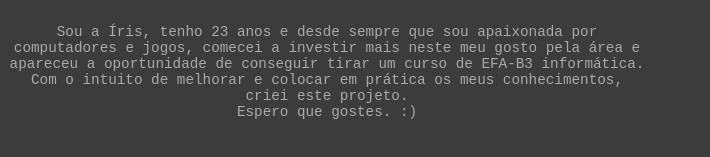
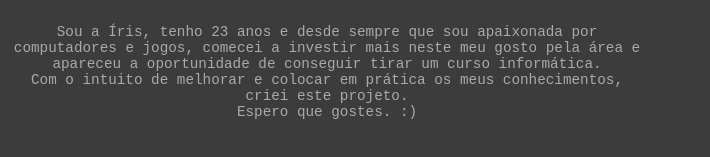
Before and after one commit to boring1hobby/boring1hobby.github.io, a plain HTML site: page index.html in a window 1280 px wide. Shown: the part 521-678 px from the top of the page, 0-710 px from the left. Drawn offline with Linux system fonts and the light colour scheme.

Commit message:
first project

```diff
--- a/index.html
+++ b/index.html
@@ -56,7 +56,7 @@
                     <h4 class="text">Hey there!<br>Welcome the boring1hobby!</h4>
                     <h4 class="text1">Sou a Íris, tenho 23 anos e desde sempre que sou apaixonada por computadores e
                         jogos, comecei a investir mais neste meu gosto pela área e apareceu a oportunidade de conseguir
-                        tirar um curso de EFA-B3 informática.<br>Com o intuito de melhorar e colocar em prática os meus
+                        tirar um curso informática.<br>Com o intuito de melhorar e colocar em prática os meus
                         conhecimentos, criei este projeto.<br>Espero que gostes. :)</h4>
                 </td>
             </tr>
```
